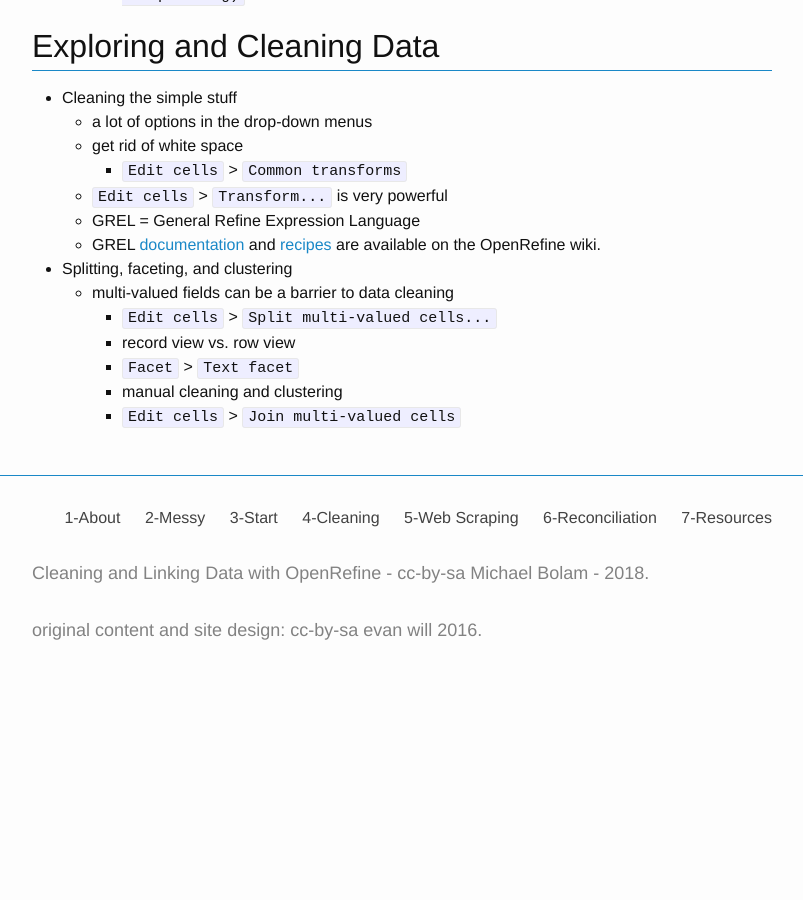
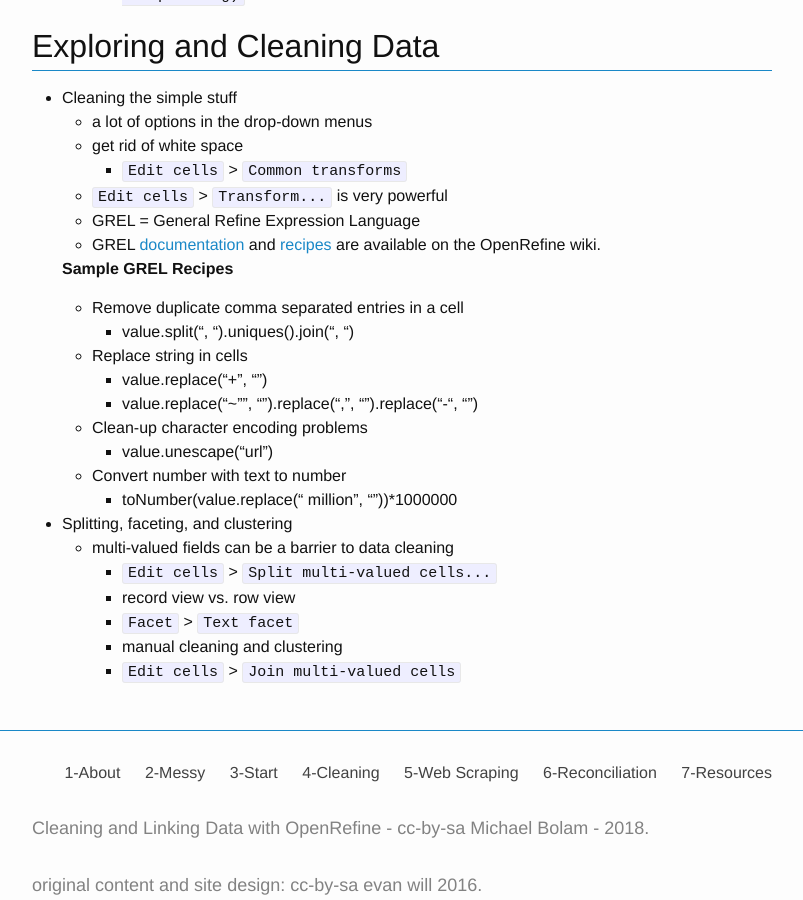
Before and after one commit to mbolam/DSWS_OpenRefine, a Jekyll site: the page built from 4-cleaning.md, in a window 1280 px wide and 900 px high, scrolled down 1634 px. Shown: the whole window, without its empty margins (238-1041 px from the left). Built offline with Jekyll 4.4.1, drawn with Linux system fonts in a browser that asks for light colours; before the commit the page ends 2323 px from its top, so only the background shows below that.

Commit message:
add sample grel

```diff
--- a/4-cleaning.md
+++ b/4-cleaning.md
@@ -75,6 +75,17 @@ The data fields are
   - GREL = General Refine Expression Language
   - GREL [documentation](https://github.com/OpenRefine/OpenRefine/wiki/General-Refine-Expression-Language) and [recipes](https://github.com/OpenRefine/OpenRefine/wiki/Recipes) are available on the OpenRefine wiki.
 
+  **Sample GREL Recipes**
+   - Remove duplicate comma separated entries in a cell
+     - value.split(", ").uniques().join(", ")
+   - Replace string in cells
+     - value.replace("+", "")
+     - value.replace("~"", "").replace(",", "").replace("-", "")
+   - Clean-up character encoding problems
+     - value.unescape("url")
+   - Convert number with text to number
+     - toNumber(value.replace(" million", ""))*1000000
+
 - Splitting, faceting, and clustering
   - multi-valued fields can be a barrier to data cleaning
     - `Edit cells` > `Split multi-valued cells...`
```
